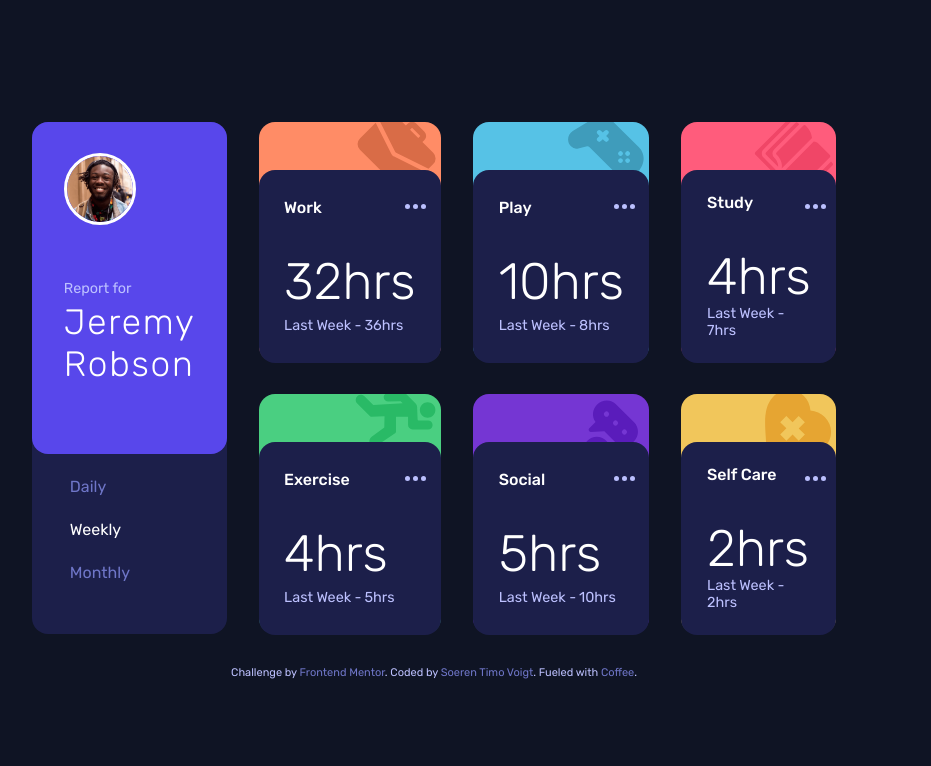
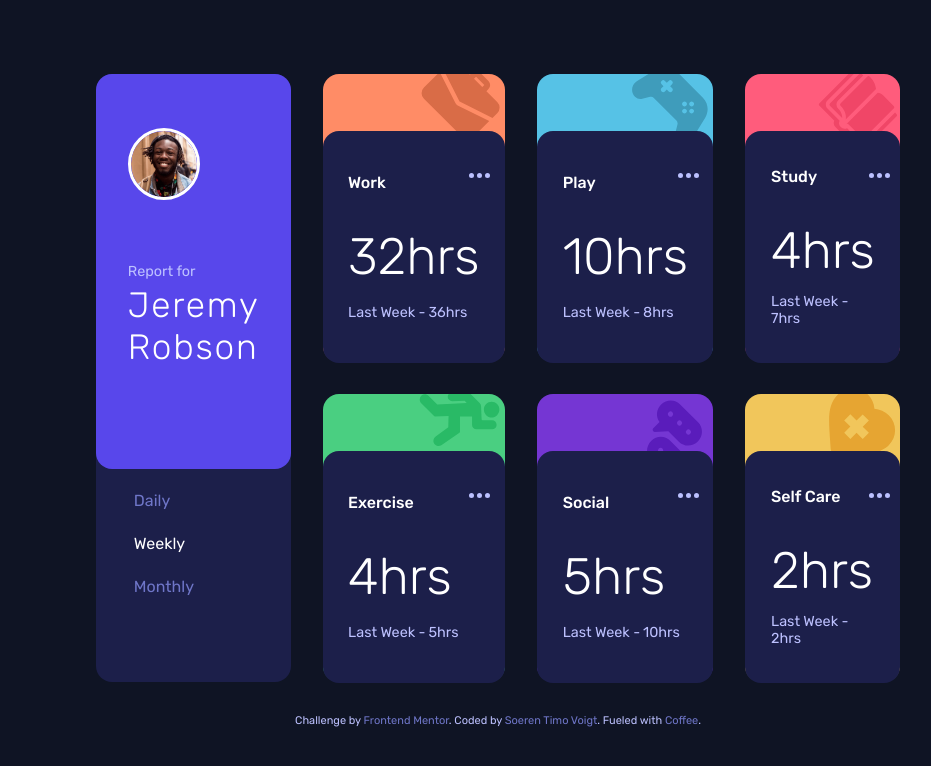
Before and after one commit to srenV/Time-tracking-dashboard, a plain HTML site: page index.html in a window 1280 px wide. Shown: the whole page, without its empty margins (245-1176 px from the left). Drawn offline with Linux system fonts and the light colour scheme.

Commit message:
desktop layout fix

```diff
--- a/styles.css
+++ b/styles.css
@@ -246,7 +246,7 @@ footer {
 
   main {
     margin: 0 auto;
-    max-width: 60%;
+    max-width: 50%;
     grid-template-columns: 1fr 1fr 1fr 1fr;
     grid-template-rows: 1fr 1fr;
     grid-template-areas:
@@ -298,8 +298,8 @@ footer {
   }
   .gridBox {
     box-sizing: border-box;
-    max-width: 15em;
-    height: 15em;
+    max-width: 18em;
+    height: 18em;
     z-index: 1;
   }
 
```
